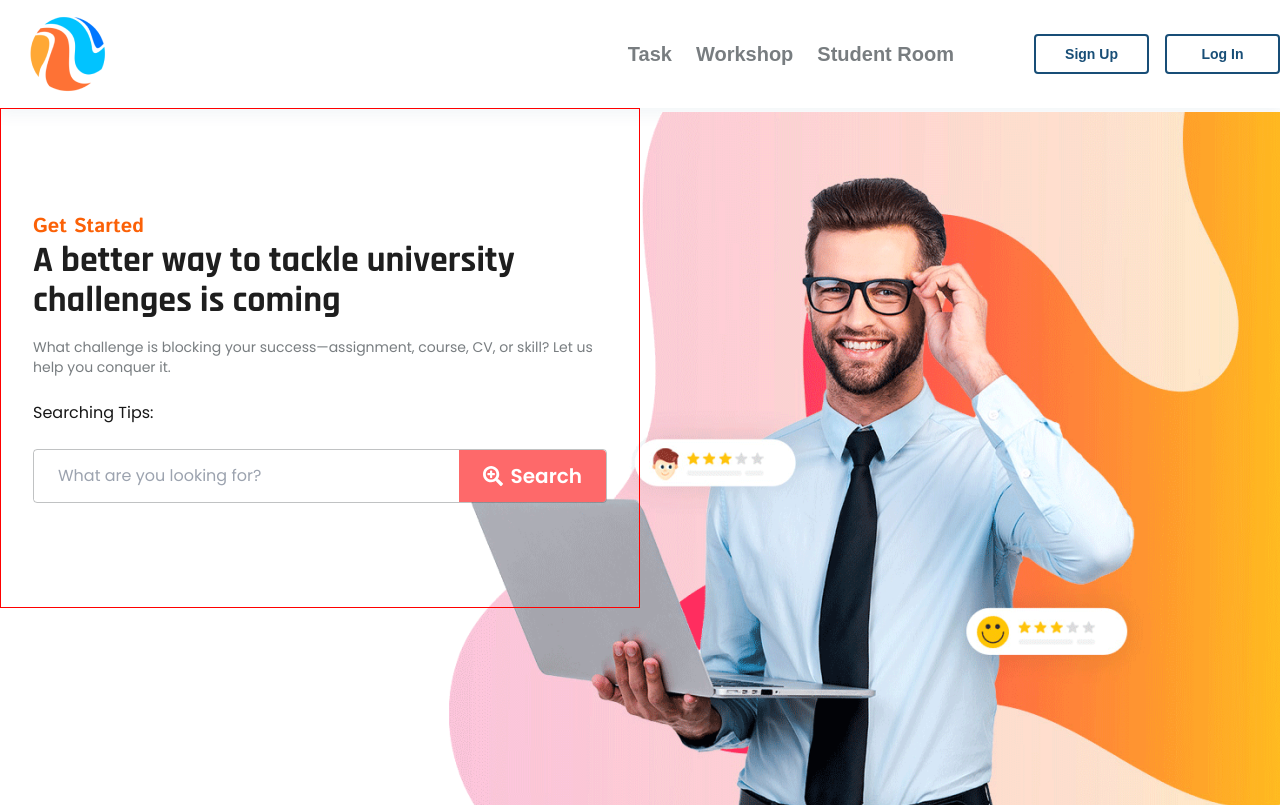
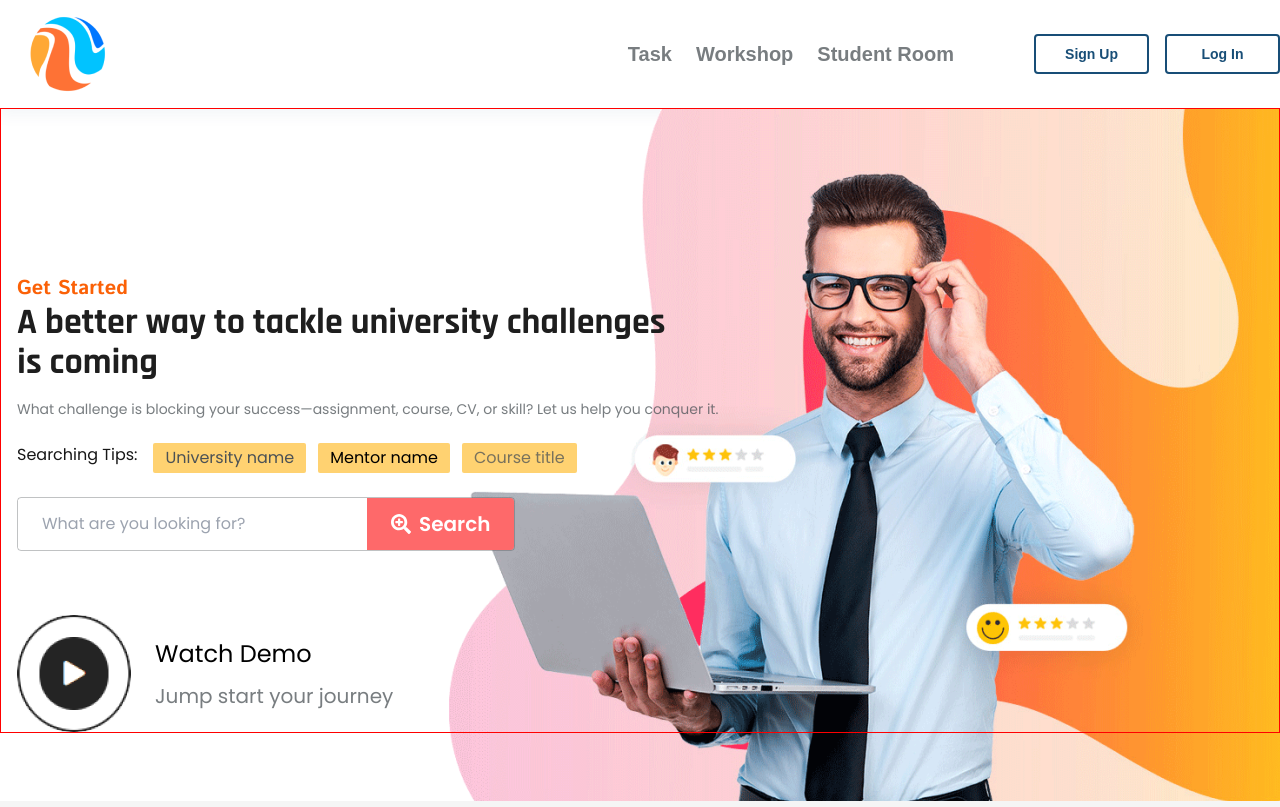
Before and after one commit to iripon07/pro_study_mate, a Next.js app: page / in a window 1280 px wide. Shown: the top 807 px of the page. Built offline with nearby package versions, Linux system fonts and the light colour scheme; a web font is replaced by a local one.

Commit message:
Banner section modified

```diff
--- a/src/components/Home/Banner.tsx
+++ b/src/components/Home/Banner.tsx
@@ -1,7 +1,7 @@
 import BannerImage from "@/assets/bannerImage.png";
+import playButton from "@/assets/play.png";
+import Image from "next/image";
 import { FaSearchPlus } from "react-icons/fa";
-import playButton from "@/assets/play.png"
-import Image from "next/image";
 
 const Banner = () => {
   return (
@@ -12,72 +12,68 @@ const Banner = () => {
         backgroundSize: "50% cover",
         backgroundPosition: "right center",
       }}
-      className="container relative mx-auto h-[700px] w-full"
+      className="container relative mx-auto h-[693px] w-full"
     >
-
-      <div style={{border:"1px solid red"}} className="relative z-20 flex h-[500px] w-[50%] items-center px-8">
-        <div className="flex flex-col items-start">
+      <div
+        style={{ border: "1px solid red" }}
+        className="flex flex-col items-start px-4 pt-[166px]"
+      >
+        <div>
           <p className="font-istok text-xl font-bold text-[#FB6107]">
             Get Started
           </p>
           <h1 className="font-rajdhani text-4xl font-bold text-[#1E1E1E]">
-            A better way to tackle university challenges is coming
+            A better way to tackle university challenges <br /> is coming
           </h1>
           <p className="mt-4 font-poppins text-sm font-normal text-[#4B5155BF]">
             What challenge is blocking your success—assignment, course, CV, or
             skill? Let us help you conquer it.
           </p>
-          <div className="mt-6 font-poppins text-base font-normal">
+        </div>
+
+        <div className="mt-6 flex flex-row gap-x-4 font-poppins text-base font-normal">
           <p>Searching Tips:</p>
+
+          <div className="flex space-x-3">
+            <button className="rounded-sm bg-[#FFD271] px-3 py-[3px] text-base font-normal text-grey duration-300 hover:opacity-80">
+              University name
+            </button>{" "}
+            <button className="rounded-sm bg-[#FFD271] px-3 py-[3px] text-base font-normal text-black duration-300 hover:opacity-80">
+              Mentor name
+            </button>
+            <button className="rounded-sm bg-[#FFD271] px-3 py-[3px] text-base font-normal text-[#4B5155BF] duration-300 hover:opacity-80">
+              Course title
+            </button>
           </div>
-          <div className="mt-6 flex w-full items-center rounded border border-[#4B515559]">
+        </div>
+
+        <div className="mt-6 flex w-full items-center rounded border border-[#4B515559] xl:w-[40%]">
           <input
             type="text"
             placeholder="What are you looking for?"
             className="w-full py-3 pl-6 outline-none"
           />
-            <button className="flex items-center rounded-r bg-[#FE696A] px-6 py-3 font-poppins text-xl font-semibold text-white">
+          <button className="flex items-center rounded-r bg-[#FE696A] px-6 py-3 font-poppins text-xl font-semibold text-white duration-300 hover:opacity-80">
             <FaSearchPlus className="mr-2" />
             Search
           </button>
         </div>
+
+        <div className="mt-16 flex items-center gap-6">
+          <div>
+            <Image
+              src={playButton}
+              className="h-[117px] w-[114px]"
+              alt="Play button"
+            />
+          </div>
+          <div>
+            <p className="mb-3 text-2xl text-black">Watch Demo</p>
+            <p className="text-xl text-[#4B5155BF]">Jump start your journey</p>
           </div>
         </div>
       </div>
-
-    // <div className="container relative mx-auto flex w-full items-center justify-between">
-    //   <div className="z-20 flex flex-col items-start overflow-auto">
-    //     <div>
-    //       <p className="font-istok text-xl font-bold text-[#FB6107]">
-    //         Get Started
-    //       </p>
-    //       <h1 className="font-rajdhani text-4xl font-bold text-[#1E1E1E]">
-    //         A better way to tackle university challenges is coming
-    //       </h1>
-    //       <p className="mt-4 font-poppins text-sm font-normal text-[#4B5155BF]">
-    //         What challenge is blocking your success—assignment, course, CV, or
-    //         skill? Let us help you conquer it.
-    //       </p>
-    //     </div>
-    //     <div className="mt-6 font-poppins text-base font-normal">
-    //       <p>Searching Tips:</p>
-    //     </div>
-    //     <div className="mt-6 flex w-full items-center rounded border border-[#4B515559]">
-    //       <input
-    //         type="text"
-    //         placeholder="What are you looking for?"
-    //         className="w-full py-3 pl-6 outline-none"
-    //       />
-    //       <button className="flex items-center rounded-r bg-[#FE696A] px-6 py-3 font-poppins text-xl font-semibold text-white">
-    //         <FaSearchPlus className="mr-2" />
-    //         Search
-    //       </button>
-    //     </div>
-    //   </div>
-    //   <div style={{ border: "2px solid green" }} className="z-10 w-full">
-    //     <Image className="w-full" src={BannerImage} quality={100} alt="Banner Image"/>
-    //   </div>
-    // </div>
+    </div>
   );
 };
 
```
Lines whose indentation alone changed are shown as unchanged.
